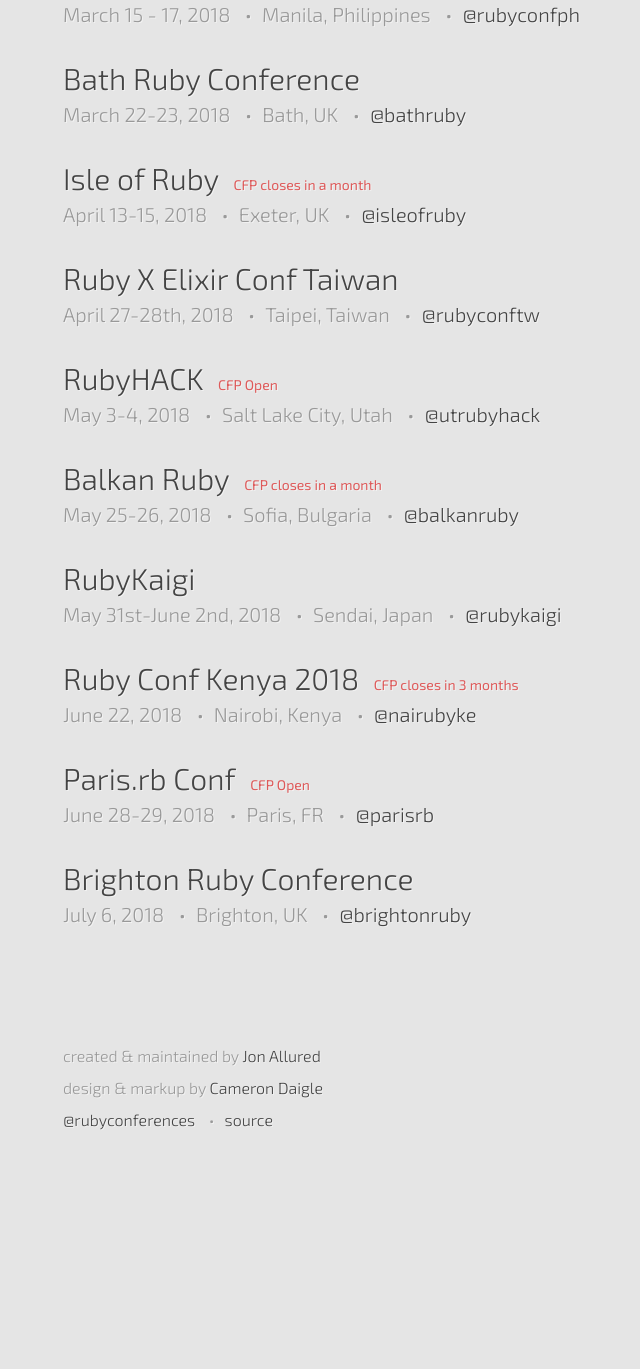
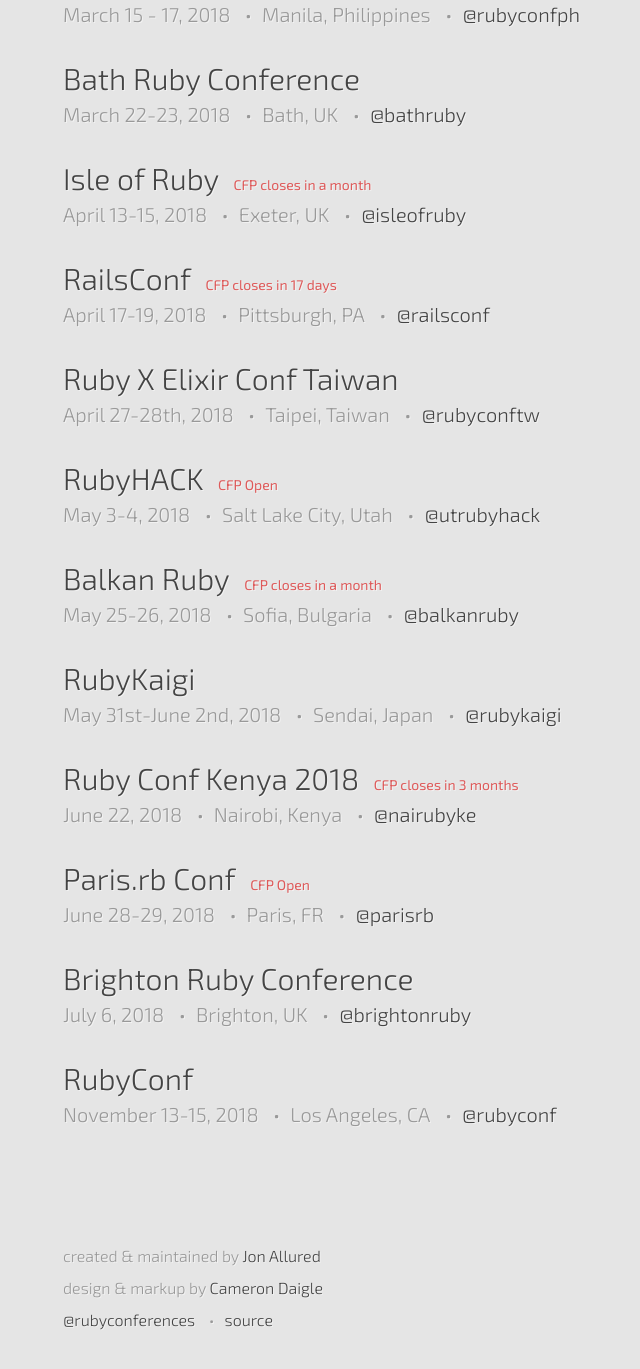
Before and after one commit to ruby-conferences/ruby-conferences.github.io, a Jekyll site: the page built from index.html, in a window 1280 px wide and 1400 px high, scrolled down 1002 px. Shown: the top 1369 px of the window, without its empty margins (177-817 px from the left). Built offline with Jekyll 4.4.1, drawn with Linux system fonts in a browser that asks for light colours; before the commit the page ends 2218 px from its top, so only the background shows below that.

Commit message:
Add RailsConf and RubyConf

```diff
--- a/_data/current.yml
+++ b/_data/current.yml
@@ -52,6 +52,14 @@
   cfp_phrase: CFP closes
   cfp_date: "Feb 4, 2018"
 
+- name: RailsConf
+  location: Pittsburgh, PA
+  dates: "April 17-19, 2018"
+  url: https://railsconf.com/
+  twitter: railsconf
+  cfp_phrase: CFP closes
+  cfp_date: "Jan 19, 2018"
+
 - name: Ruby X Elixir Conf Taiwan
   location: Taipei, Taiwan
   dates: "April 27-28th, 2018"
@@ -101,3 +109,9 @@
   dates: "July 6, 2018"
   url: http://brightonruby.com/
   twitter: brightonruby
+
+- name: RubyConf
+  location: Los Angeles, CA
+  dates: "November 13-15, 2018"
+  url: https://rubyconf.org/
+  twitter: rubyconf
```
